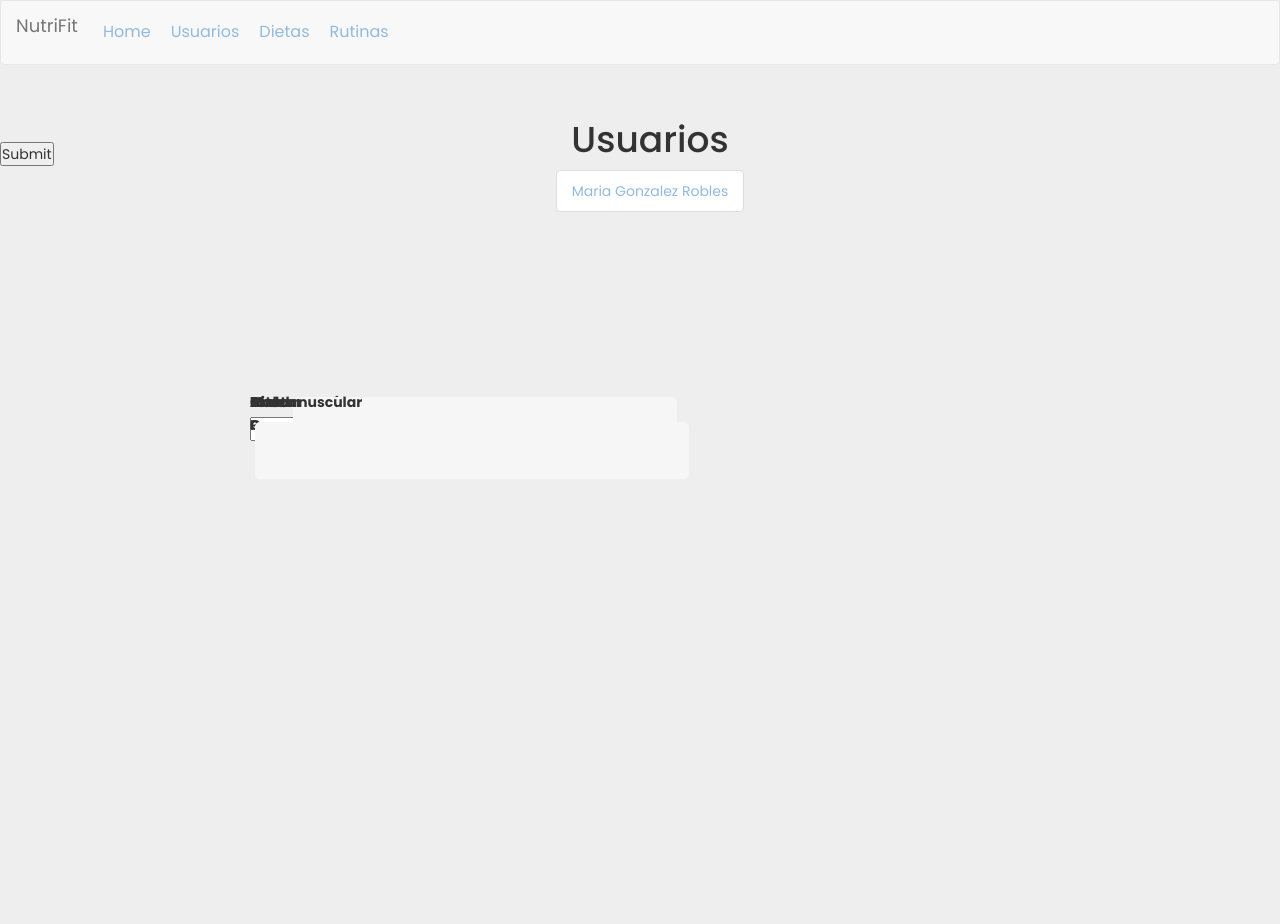
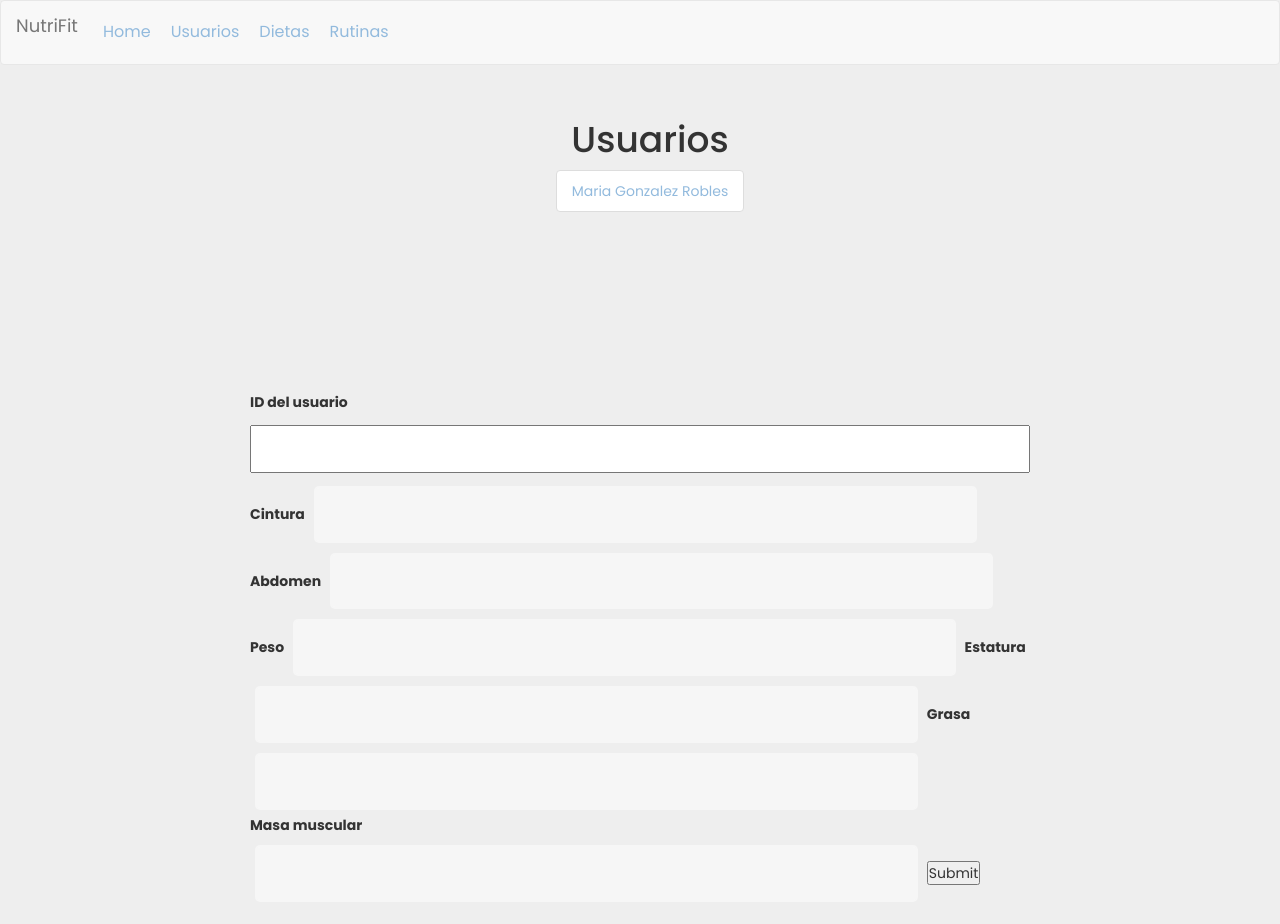
Before and after one commit to codelink98/controlproy, a PHP site: page /usuarios.php?id=1 in a window 1280 px wide. Shown: the top 924 px of the page. Run offline with PHP 8.4, Linux system fonts and the light colour scheme; data comes from the database, SQL or seed files in the repository; some libraries are stand-ins or nearby versions.

Commit message:
style css

```diff
--- a/css/style.css
+++ b/css/style.css
@@ -625,10 +625,9 @@ main{
   margin: 250px !important;
 }
 
-label {
-
-}
-
 input {
   width: 100%;
+  padding: 12px 20px;
+  margin: 8px 0;
+  box-sizing: border-box;
 }
--- a/usuarios.php
+++ b/usuarios.php
@@ -77,50 +77,36 @@
       ?>
       </div>
 
+        <div class="formulario">
         <form action="/api/add_datos.php">
-
-        <div class="formulario">
 
           <label for="id">ID del usuario</label>
           <input type="number"  id="id_user" name="id_user">
-        </div>
 
-          <div class="formulario">
           <label for="cintura">Cintura</label>
           <input type="text"  id="cintura" name="cintura">
-          </div>
 
-          <div class="formulario">
 
           <label for="abdomen">Abdomen</label>
           <input type="text" id="abdomen" name="abdomen">
-          </div>
 
-          <div class="formulario">
 
           <label for="peso">Peso</label>
           <input type="text"  id="peso" name="peso">
-          </div>
 
-          <div class="formulario">
 
           <label for="estatura">Estatura</label>
           <input type="text"  id="estatura" name="estatura">
-          </div>
 
-          <div class="formulario">
           <label for="grasa">Grasa</label>
           <input type="text"  id="grasa" name="grasa">
-          </div>
 
 
-          <div class="formulario">
           <label for="masa_muscular">Masa muscular</label>
           <input type="text"  id="masa_muscular" name="masa_muscular">
-          </div>
 
           <button type="submit" >Submit</button>
         </form>
-
+      </div>
   </body>
 </html>
```
Lines whose indentation alone changed are shown as unchanged.
